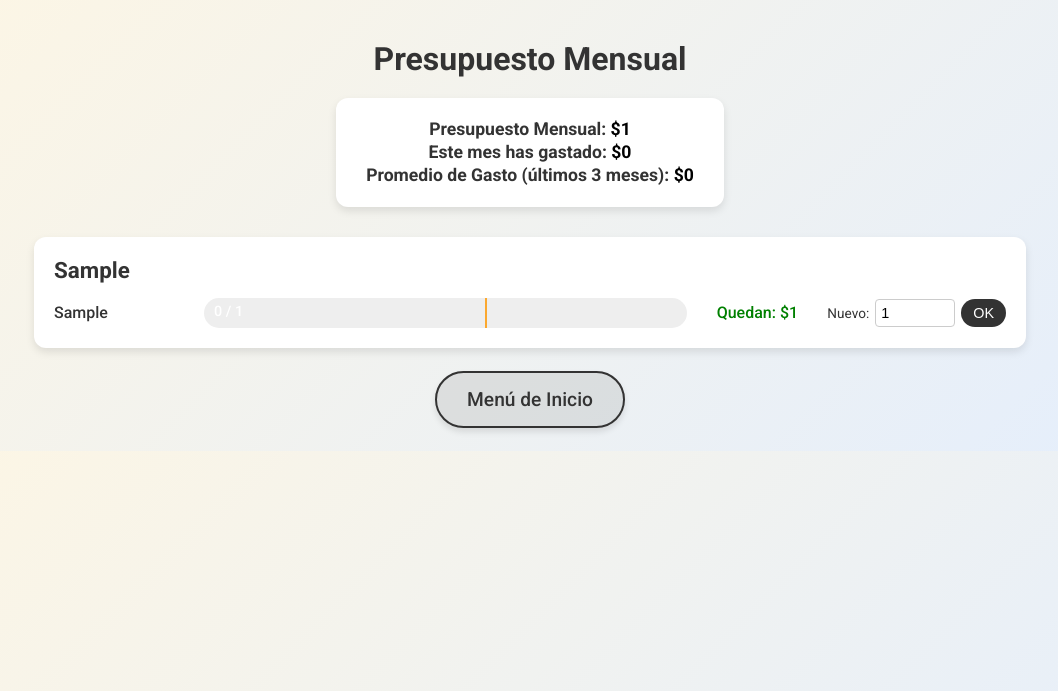
After one commit to CuentaConmigo/FinanceApp, a Flask app: page /presupuesto in a window 1280 px wide. The commit adds this page. Shown: the top 691 px of the page, without its empty margins (110-1168 px from the left). Run offline with Flask 3, Linux system fonts and the light colour scheme; the visitor is signed in with stand-in values (Sample User, id 1); tables that the repository leaves empty hold one stand-in row (values such as "Sample post"); some libraries are stand-ins or nearby versions.

Commit message:
Added budget html and logic

```diff
--- a/app.py
+++ b/app.py
@@ -7,14 +7,36 @@ from google.oauth2.credentials import Credentials
 from google_auth_oauthlib.flow import InstalledAppFlow
 from google.auth.transport.requests import Request
 from googleapiclient.discovery import build
-from database_setup import session, Transaction, Merchant, LeanMerchant, UserCharacteristic
+from database_setup import session, Transaction, Merchant, LeanMerchant, UserCharacteristic, Budget
 from datetime import datetime
 from sqlalchemy.types import Integer  # Add this line
+from calendar import monthrange
+
 
 
 SCOPES = ['https://www.googleapis.com/auth/gmail.readonly']
 app = Flask(__name__)
 app.secret_key = 'your_secret_key_here'  # Replace with a secure random key
+
+
+def dot_thousands(value):
+    """
+    Convert a numeric value (int/float/Decimal) to a string
+    with '.' as the thousands separator (no decimal places).
+    E.g.: 507489 -> '507.489'
+    """
+    if value is None:
+        return ''
+    # Convert to float if it’s Decimal
+    val = float(value)
+    # Format with comma separators for thousands
+    # E.g., 507,489 for English/US style
+    formatted = f"{val:,.0f}"
+    # Now replace commas with dots
+    return formatted.replace(',', '.')
+
+# Register the filter with Flask/Jinja
+app.jinja_env.filters['dot_thousands'] = dot_thousands
 
 
 # Helper function to manage OAuth token
@@ -111,7 +133,7 @@ def show_transactions():
     user = session.query(UserCharacteristic).filter_by(email=user_email).first()
 
     if not user:
-        return "User not found", 403
+        return redirect(url_for('questionnaire'))
 
     user_id = user.user_id
 
@@ -256,7 +278,7 @@ def spending_visualization():
     user_email = flask_session['email']
     user = session.query(UserCharacteristic).filter_by(email=user_email).first()
     if not user:
-        return "User not found", 403
+        return redirect(url_for('questionnaire'))
 
     user_id = user.user_id
 
@@ -491,6 +513,194 @@ def benchmark():
 
 
 
+from flask import render_template, request, redirect, url_for, session as flask_session
+from sqlalchemy import func, extract
+from datetime import datetime, date
+from calendar import monthrange
+
+@app.route('/presupuesto', methods=['GET', 'POST'])
+def presupuesto():
+    # 1) Check user session
+    if 'email' not in flask_session:
+        return redirect(url_for('login'))
+
+    # 2) Fetch user from DB
+    user_email = flask_session['email']
+    user = session.query(UserCharacteristic).filter_by(email=user_email).first()
+    if not user:
+        return redirect(url_for('questionnaire'))
+
+    user_id = user.user_id
+
+    # ==============
+    #  POST Logic
+    # ==============
+    if request.method == 'POST':
+        category = request.form.get('category')
+        sub_category = request.form.get('sub_category')  # may be empty
+        new_budget_value = request.form.get('budget_set', '0')  # default to 0 if missing
+
+        # Convert to float
+        try:
+            new_budget_value = float(new_budget_value)
+        except ValueError:
+            new_budget_value = 0.0
+
+        # Fetch or create the Budget row
+        budget_row = session.query(Budget).filter_by(
+            user_id=user_id,
+            category=category,
+            sub_category=sub_category
+        ).first()
+
+        if budget_row:
+            # Update existing budget
+            budget_row.budget_set = new_budget_value
+        else:
+            # Create new budget
+            budget_row = Budget(
+                user_id=user_id,
+                category=category,
+                sub_category=sub_category,
+                budget_set=new_budget_value
+            )
+            session.add(budget_row)
+
+        session.commit()
+        return redirect(url_for('presupuesto'))
+
+    # ==============
+    #  GET Logic
+    # ==============
+    current_year = datetime.now().year
+    current_month = datetime.now().month
+
+    # For fraction of the month
+    days_in_month = monthrange(current_year, current_month)[1]
+    day_of_month = datetime.now().day
+    fraction_of_month = day_of_month / days_in_month if days_in_month else 1
+
+    # (A) Sum of all budgets: "Con tu configuración actual gastarás X al mes"
+    total_budget = session.query(func.sum(Budget.budget_set))\
+                          .filter_by(user_id=user_id)\
+                          .scalar() or 0
+
+    # (B) This month’s spending: "Este mes has gastado un total de X"
+    this_month_spending = session.query(func.sum(Transaction.amount))\
+        .filter(
+            Transaction.user_id == user_id,
+            extract('year', Transaction.date) == current_year,
+            extract('month', Transaction.date) == current_month
+        )\
+        .scalar() or 0
+
+    # (C) 3-month average spending: "En promedio gastas X al mes"
+    # For the last 3 calendar months (including current)
+    # Build a list of (year, month) for [this month, previous month, 2 months ago]
+    months_list = []
+    y = current_year
+    m = current_month
+    for i in range(3):
+        # Calculate year/month going backwards
+        adj_month = m - i
+        adj_year = y
+        if adj_month < 1:
+            adj_month += 12
+            adj_year -= 1
+        months_list.append((adj_year, adj_month))
+
+    three_month_total = 0
+    for (year_m, month_m) in months_list:
+        amt = session.query(func.sum(Transaction.amount))\
+            .filter(
+                Transaction.user_id == user_id,
+                extract('year', Transaction.date) == year_m,
+                extract('month', Transaction.date) == month_m
+            )\
+            .scalar() or 0
+        three_month_total += amt
+
+    three_month_total = three_month_total or 0  # ensure it's not None
+    from decimal import Decimal
+    avg_monthly_spending = three_month_total / Decimal('3.0')
+
+    # 1) Retrieve user budgets
+    user_budgets = session.query(Budget).filter_by(user_id=user_id).all()
+
+    # 2) Calculate how much user has spent in each (cat, subcat) this month
+    spending_data = (
+        session.query(
+            Transaction.category,
+            func.coalesce(Transaction.sub_category, 'Otros').label('sub_category'),
+            func.sum(Transaction.amount)
+        )
+        .filter(
+            Transaction.user_id == user_id,
+            extract('year', Transaction.date) == current_year,
+            extract('month', Transaction.date) == current_month
+        )
+        .group_by(Transaction.category, func.coalesce(Transaction.sub_category, 'Otros'))
+        .all()
+    )
+
+    # 3) Merge budgets + spending into budget_view_data
+    spent_map = {}
+    for (cat, subcat, total_amount) in spending_data:
+        spent_map[(cat, subcat)] = float(total_amount)
+
+    budget_view_data = []
+    for b in user_budgets:
+        usage = spent_map.get((b.category, b.sub_category), 0.0)
+        budget_limit = float(b.budget_set)
+        over_under = budget_limit - usage
+        budget_view_data.append({
+            "category": b.category,
+            "sub_category": b.sub_category,
+            "budget_set": budget_limit,
+            "usage": usage,
+            "over_under": over_under
+        })
+
+    # If you want to show categories that have spending but no budget, do so here
+    for (cat, subcat), spent_amount in spent_map.items():
+        exists = any(
+            x for x in budget_view_data
+            if x["category"] == cat and x["sub_category"] == subcat
+        )
+        if not exists:
+            budget_view_data.append({
+                "category": cat,
+                "sub_category": subcat,
+                "budget_set": 0.0,
+                "usage": spent_amount,
+                "over_under": -spent_amount
+            })
+
+    # optional: total_savings or leftover across categories
+    # (not used if we're switching to your new text, but you can keep it)
+    total_savings = sum(
+        item["over_under"] for item in budget_view_data if item["over_under"] > 0
+    )
+
+    # Render template, passing the new summary stats
+    return render_template(
+        "presupuesto.html",
+        budget_data=budget_view_data,
+        fraction_of_month=fraction_of_month,
+        total_savings=total_savings,
+
+        total_budget=total_budget,
+        this_month_spending=this_month_spending,
+        avg_monthly_spending=avg_monthly_spending
+    )
+
+
+
+
+
+
+
+
 if __name__ == '__main__':
     print("Starting Flask server...")
     print("Available Routes:")
--- /dev/null
+++ b/templates/presupuesto.html
@@ -0,0 +1,334 @@
+<!DOCTYPE html>
+<html lang="en">
+<head>
+  <meta charset="UTF-8">
+  <title>Presupuesto Mensual</title>
+  <meta name="viewport" content="width=device-width, initial-scale=1.0">
+
+  <!-- Google Font -->
+  <link href="https://fonts.googleapis.com/css2?family=Roboto:wght@400;500;700&display=swap" rel="stylesheet">
+
+  <style>
+    /* Basic reset/box-sizing */
+    * {
+      box-sizing: border-box;
+      margin: 0;
+      padding: 0;
+    }
+
+    body {
+      font-family: 'Roboto', sans-serif;
+      background: linear-gradient(135deg, #fdf6e4, #e4eefc);
+      color: #333;
+      padding: 40px 20px;
+      text-align: center;
+    }
+
+    h1, h2 {
+      font-weight: 700;
+      margin-bottom: 20px;
+    }
+
+    .summary-text {
+      margin-bottom: 30px;
+      font-size: 1.2rem;
+      color: #555;
+    }
+
+    /* Container that holds everything */
+    .main-container {
+      width: 80%;
+      max-width: 1000px;
+      margin: 0 auto;
+      display: flex;
+      flex-direction: column;
+      gap: 30px;
+    }
+
+    /* Category block: each category will have a title and subcategory rows */
+    .category-block {
+      background: #fff;
+      border-radius: 12px;
+      box-shadow: 0 4px 8px rgba(0,0,0,0.1);
+      padding: 20px;
+      text-align: left;
+    }
+
+    .category-title {
+      font-size: 1.4rem;
+      margin-bottom: 15px;
+      color: #333;
+    }
+
+    /* Container for all subcategory rows in this category */
+    .subcategory-list {
+      display: flex;
+      flex-direction: column;
+      gap: 15px;
+    }
+
+    /* Each row: subcategory name + bar + leftover + new budget form */
+    .subcat-row {
+      display: flex;
+      flex-direction: row;
+      align-items: center;
+      gap: 10px;
+    }
+
+    /* Subcategory name on the left */
+    .subcat-name {
+      width: 140px;
+      font-weight: 500;
+    }
+
+    /* The big container for the progress bar.
+       We'll let it flex-grow to fill horizontal space. */
+    .bar-container {
+      flex-grow: 1;
+      position: relative; /* so we can place leftover text or 'X de Y' inside */
+      height: 30px;
+      background-color: #eee;
+      border-radius: 15px;
+      overflow: hidden;
+    }
+
+    /* The filled portion (usage vs budget) */
+    .bar-fill {
+      position: absolute;
+      top: 0;
+      left: 0;
+      height: 100%;
+      background-color: #4caf50; /* Green if under budget */
+      border-radius: 15px;
+      transition: width 0.4s ease;
+    }
+
+    .over-budget {
+      background-color: #f44336 !important; /* Red if usage > budget */
+    }
+
+    /* Show "X de Y" inside the bar (top-right corner) */
+    .bar-text {
+        position: absolute;
+        top: 5px;
+        left: 10px;  /* Shift text to the left side */
+        right: auto; /* Ensure we override the 'right' property if previously set */
+        text-align: left; /* If you want the text itself left-aligned */
+        color: #fff;
+        font-size: 0.9rem;
+        font-weight: 500;
+        pointer-events: none;
+    }
+
+
+    /* The vertical line for fraction_of_month */
+    .month-indicator {
+      position: absolute;
+      top: 0;
+      bottom: 0;
+      width: 2px;
+      background-color: #FF9800;
+      opacity: 0.8;
+    }
+
+    /* "Quedan" or "Over" text on the right of the bar container, horizontally */
+    .leftover-text {
+      width: 120px;
+      font-weight: 500;
+      text-align: center;
+    }
+
+    /* The new budget form on the far right */
+    .budget-edit-form {
+      display: inline-flex;
+      align-items: center;
+      gap: 6px;
+    }
+
+    .budget-edit-form input[type="number"] {
+      width: 80px;
+      padding: 5px;
+      border-radius: 4px;
+      border: 1px solid #ccc;
+      font-size: 0.9rem;
+    }
+
+    .budget-edit-form button {
+      padding: 6px 12px;
+      border: none;
+      border-radius: 20px;
+      background-color: #333;
+      color: #fff;
+      cursor: pointer;
+      font-weight: 500;
+      transition: background-color 0.3s ease;
+      font-size: 0.9rem;
+    }
+    .budget-edit-form button:hover {
+      background-color: #555;
+    }
+
+    /* Buttons at the bottom */
+    .button-container {
+      margin-top: 40px;
+    }
+    .btn {
+      text-decoration: none;
+      font-size: 1.2rem;
+      font-weight: 500;
+      padding: 15px 30px;
+      border: 2px solid #333;
+      border-radius: 30px;
+      background-color: rgba(51, 51, 51, 0.1);
+      color: #333;
+      transition: all 0.3s ease;
+      box-shadow: 0px 4px 6px rgba(0,0,0,0.1);
+    }
+    .btn:hover {
+      background-color: #333;
+      color: #fff;
+      box-shadow: 0px 8px 12px rgba(0,0,0,0.2);
+    }
+    .stats-row {
+    display: flex;
+    flex-direction: row;
+    flex-wrap: wrap;
+    justify-content: center;
+    gap: 20px;
+    margin-bottom: 30px;
+    }
+
+    .stat-card {
+    background: #fff;
+    border-radius: 12px;
+    box-shadow: 0 4px 8px rgba(0, 0, 0, 0.1);
+    padding: 20px 30px;
+    min-width: 220px;
+    text-align: center;
+    }
+
+    .stat-card h2 {
+    margin: 0;
+    font-size: 1.1rem;
+    font-weight: 700;
+    color: #333;
+    line-height: 1.3;
+    }
+
+    .stat-amount {
+    color: #000;
+    font-weight: 700;
+    }
+
+
+  </style>
+</head>
+<body>
+  <h1>Presupuesto Mensual</h1>
+<!-- Stats row (top of presupuesto.html) -->
+  <div class="stats-row">
+    <div class="stat-card">
+        <h2>Presupuesto Mensual:
+            <span class="stat-amount">${{ total_budget|dot_thousands }}</span>
+          </h2>
+          <h2>Este mes has gastado:
+            <span class="stat-amount">${{ this_month_spending|dot_thousands }}</span>
+          </h2>
+          <h2>Promedio de Gasto (últimos 3 meses):
+            <span class="stat-amount">${{ avg_monthly_spending|dot_thousands }}</span>
+          </h2>
+    </div>
+  </div>
+
+
+
+  <div class="main-container">
+    {# ------------------------------------- #}
+    {# 1) Group budget_data by category      #}
+    {# ------------------------------------- #}
+    {% set grouped = {} %}
+    {% for item in budget_data %}
+      {% set cat = item.category %}
+      {% if cat not in grouped %}
+        {% set _ = grouped.update({cat: []}) %}
+      {% endif %}
+      {% set _ = grouped[cat].append(item) %}
+    {% endfor %}
+
+    {# ------------------------------------- #}
+    {# 2) Render each category block         #}
+    {# ------------------------------------- #}
+    {% for cat, subitems in grouped.items() %}
+    <div class="category-block">
+      <h2 class="category-title">{{ cat }}</h2>
+      <div class="subcategory-list">
+        {% for item in subitems %}
+          {% set usage = item.usage|float %}
+          {% set budget = item.budget_set|float %}
+          {% set leftover = item.over_under|float %}
+          {# usage/budget ratio for bar fill #}
+          {% set ratio = 0 %}
+          {% if budget > 0 %}
+            {% set ratio = (usage / budget * 100) %}
+          {% endif %}
+          {% if ratio > 100 %}
+            {% set ratio = 100 %}
+          {% endif %}
+
+          <div class="subcat-row">
+            <!-- 1) Subcat name -->
+            <div class="subcat-name">
+              {{ item.sub_category if item.sub_category else 'General' }}
+            </div>
+
+            <!-- 2) Bar container -->
+            <div class="bar-container">
+              <!-- Filled portion -->
+              <div class="bar-fill {% if usage > budget %}over-budget{% endif %}"
+                   style="width: {{ ratio|round(1) }}%;">
+              </div>
+
+              {# "X de Y" text inside the bar at top-right #}
+              <div class="bar-text">
+                {{ usage|dot_thousands }} / {{ budget|dot_thousands }}
+              </div>
+
+              {# fraction_of_month vertical line #}
+              {% set month_line = (fraction_of_month * 100)|round(1) %}
+              {% if month_line > 100 %}
+                {% set month_line = 100 %}
+              {% endif %}
+              <div class="month-indicator" style="left: {{ month_line }}%;"></div>
+            </div>
+
+            <!-- 3) Leftover or Over text -->
+            <div class="leftover-text">
+              {% if leftover < 0 %}
+                <span style="color:red;">Sobre: ${{ (leftover|abs)|dot_thousands }}</span>
+              {% else %}
+                <span style="color:green;">Quedan: ${{ leftover|dot_thousands }}</span>
+              {% endif %}
+            </div>
+
+            <!-- 4) New Budget Form -->
+            <form method="POST" class="budget-edit-form">
+              <input type="hidden" name="category" value="{{ cat }}">
+              <input type="hidden" name="sub_category" value="{{ item.sub_category }}">
+
+              <label for="budget_set" style="font-size:0.85rem;">Nuevo:</label>
+              <input type="number" step="1" name="budget_set" value="{{ budget|int }}">
+              <button type="submit">OK</button>
+            </form>
+          </div> <!-- .subcat-row -->
+        {% endfor %}
+      </div> <!-- .subcategory-list -->
+    </div> <!-- .category-block -->
+    {% endfor %}
+  </div> <!-- .main-container -->
+
+  <!-- Button to return home -->
+  <div class="button-container">
+    <a href="/" class="btn">Menú de Inicio</a>
+  </div>
+</body>
+</html>
```
Also changed, not shown: database_setup.py (+12 -1 lines), templates/home.html (+73 -14 lines).
